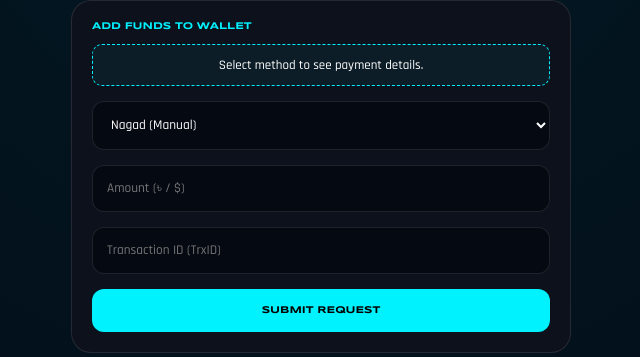
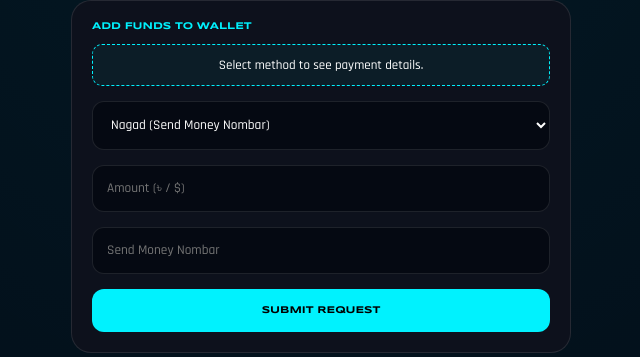
Before and after one commit to asfak440/AAF-TELE-EARN-TREADING-, a Flask app: page /wallet in a window 1280 px wide. Shown: the part 222-579 px from the top of the page, without its empty margins (319-959 px from the left). Run offline with Flask 3, Linux system fonts and the light colour scheme; the visitor is signed in with stand-in values (Sample User, id 1).

Commit message:
Update wallet.html

```diff
--- a/templates/wallet.html
+++ b/templates/wallet.html
@@ -171,16 +171,16 @@
                 <label>ADD FUNDS TO WALLET</label>
                 <div class="info-tile" id="admin-payment-info">Select method to see payment details.</div>
                 <select id="dep-method" onchange="updateAdminInfo()">
-                    <option value="Nagad">Nagad (Manual)</option>
-                    <option value="Binance">Binance USDT (BEP20)</option>
+                    <option value="Nagad">Nagad (Send Money Nombar)</option>
+                    <option value="Binance">B-Kash(Send Money Nombar)</option>
                 </select>
                 <input type="number" id="dep-amount" placeholder="Amount (৳ / $)">
-                <input type="text" id="dep-trx" placeholder="Transaction ID (TrxID)">
+                <input type="text" id="dep-trx" placeholder="Send Money Nombar">
                 <button class="action-btn" onclick="submitDeposit()">SUBMIT REQUEST</button>
             </div>
         </div>
 
-        <div id="transfer" class="wallet-page active">
+        <div id="transfer" class="transfer-page active">
             <div class="input-box">
                 <label>P2P ASSET TRANSFER</label>
                 <select id="trans-type">
@@ -207,7 +207,7 @@
     <nav class="bottom-nav">
         <a href="dashboard" class="nav-item"><i class="fas fa-home"></i><span>Home</span></a>
         <a href="task" class="nav-item"><i class="fas fa-list-ul"></i><span>Task</span></a>
-        <a href="trading." class="nav-item"><i class="fas fa-chart-line"></i><span>Trading</span></a>
+        <a href="trading" class="nav-item"><i class="fas fa-chart-line"></i><span>Trading</span></a>
         <a href="wallet" class="nav-item active"><i class="fas fa-wallet"></i><span>Wallet</span></a>
         <a href="account" class="nav-item"><i class="fas fa-user-circle"></i><span>Account</span></a>
     </nav>
```
